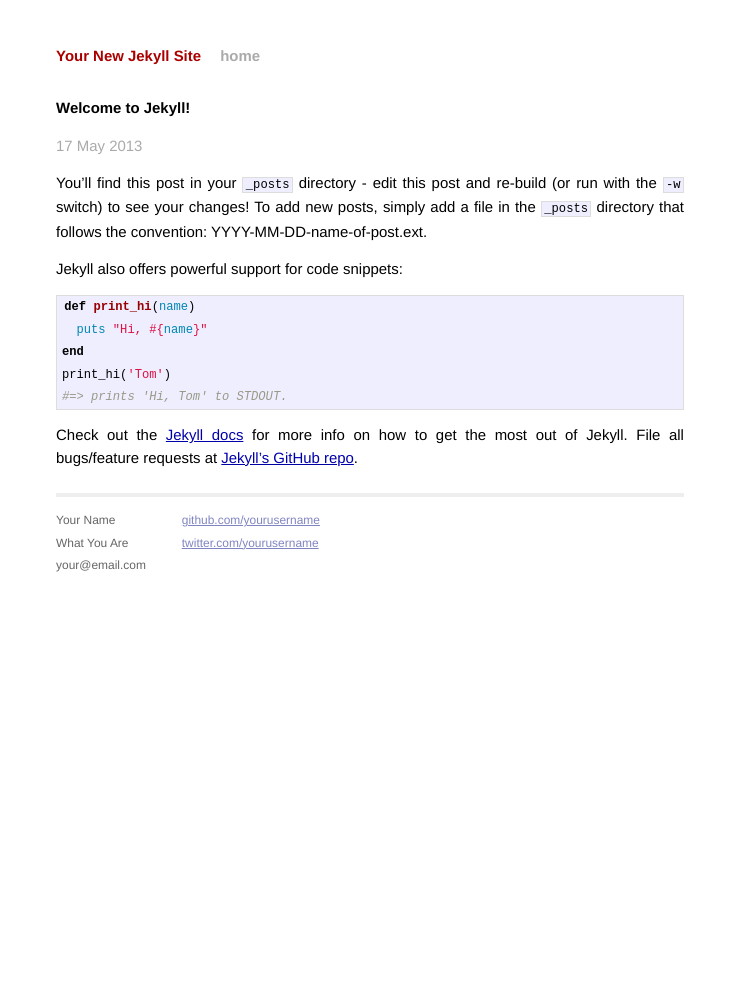
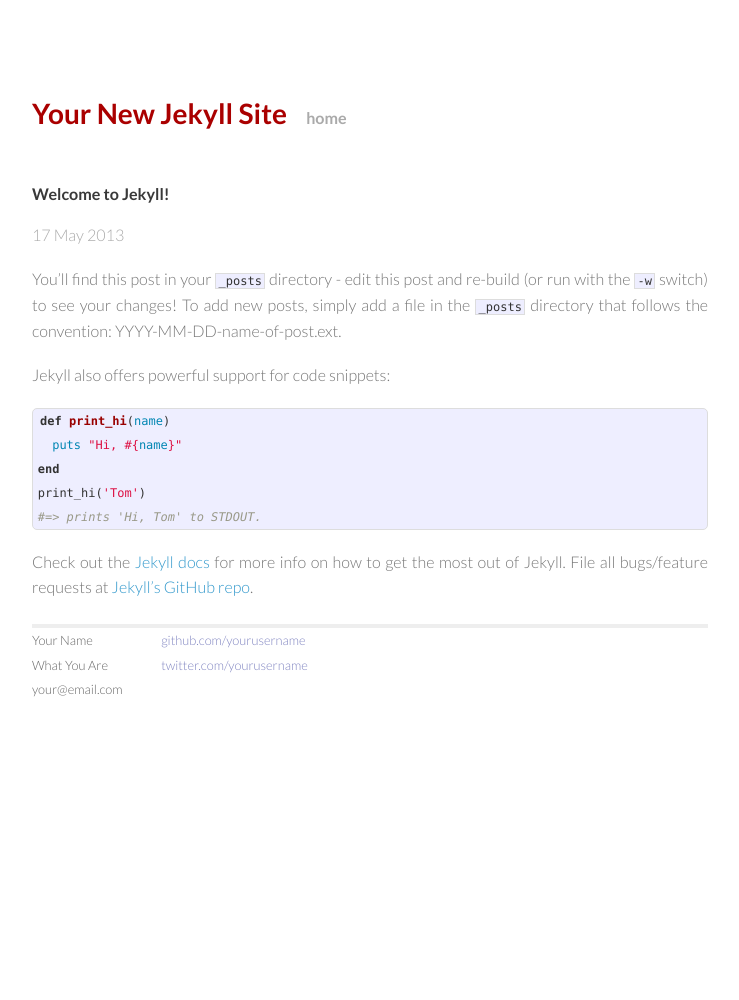
Before and after one commit to mgingras/The-old-mgingras.ca, a Jekyll site: the page built from _posts/2013-05-17-welcome-to-jekyll.md, in a window 1280 px wide. Shown: the whole page, without its empty margins (270-1009 px from the left). Built offline with Jekyll 4.4.1, drawn with Linux system fonts in a browser that asks for light colours; Markdown is read by kramdown in place of the engine named in the settings; before the commit the page ends 945 px from its top, so only the background shows below that.

Commit message:
unified header

```diff
--- a/_config.yml
+++ b/_config.yml
@@ -1,2 +1,15 @@
 name: Your New Jekyll Site
+safe: true
 pygments: true
+lsi: false
+permalink: /:categories/:title
+url: http://magingras.com
+markdown: maruku
+port: 4000
+future: false
+exclude:
+- README.md
+- CNAME
+- params.json
+- Gemfile
+- Gemfile.lock
--- /dev/null
+++ b/_includes/head.html
@@ -0,0 +1,39 @@
+<!-- Meta Tags -->
+<meta charset="utf-8">
+<meta http-equiv="X-UA-Compatible" content="IE=edge,chrome=1">
+<meta name="viewport" content="width=device-width, initial-scale=1, user-scalable=no">
+<meta name="author" content="Martin Gingras">
+<meta name="description" content="An aspiring software developer">
+<meta name="keywords" content="Marti,Gingras,Personal,Resume,">
+
+
+<!-- Apple -->
+<meta name="apple-mobile-web-app-capable" content="yes" />
+<meta name="apple-mobile-web-app-status-bar-style" content="default" />
+<link rel="apple-touch-icon" href="http://www.gravatar.com/avatar/ee5c27a6ceb475fb662ce7ea8029c379.png" />
+
+<title>{{ page.title }}</title>
+<meta name="viewport" content="width=device-width">
+<link rel="icon" type="image/png" href="/img/favicon.png">
+
+
+<!-- syntax highlighting CSS -->
+<link rel="stylesheet" href="/css/syntax.css">
+
+<!-- Custom CSS -->
+<link rel="stylesheet" href="/css/main.css">
+<link rel="stylesheet" href="/css/styles.css">
+
+
+
+
+
+<title>{{ page.title }}</title>
+<!-- <link rel="stylesheet" href="{% if page.root %} /css/pygment_trac.css {% else %} ../css/pygment_trac.css {% endif %}">
+<link rel="stylesheet" href="{% if page.root %} /css/font-awesome.css {% else %} ../css/font-awesome.css {% endif %}">
+<link rel="stylesheet" href="{% if page.root %} /css/styles.css {% else %} ../css/styles.css {% endif %}">
+<script src="{% if page.root %} /js/scale.fix.js {% else %} ../js/scale.fix.js {% endif %}"></script>
+<script src="{% if page.root %} /js/ryanseys.js {% else %} ../js/ryanseys.js {% endif %}"></script> -->
+<!--[if lt IE 9]>
+<script src="//html5shiv.googlecode.com/svn/trunk/html5.js"></script>
+<![endif]-->
--- /dev/null
+++ b/_includes/home.html
@@ -0,0 +1,2 @@
+<h4>Summary</h4>
+  <p>I am currently a Computer Science student at Carleton University aspiring to become a professional software engineer.</p>
--- a/_layouts/default.html
+++ b/_layouts/default.html
@@ -1,17 +1,7 @@
 <!DOCTYPE html>
 <html>
     <head>
-        <meta charset="utf-8">
-        <meta http-equiv="X-UA-Compatible" content="IE=edge,chrome=1">
-        <title>{{ page.title }}</title>
-        <meta name="viewport" content="width=device-width">
-
-        <!-- syntax highlighting CSS -->
-        <link rel="stylesheet" href="/css/syntax.css">
-
-        <!-- Custom CSS -->
-        <link rel="stylesheet" href="/css/main.css">
-
+      {% include head.html %}
     </head>
     <body>
 
--- a/index.html
+++ b/index.html
@@ -3,11 +3,13 @@
 title: Martin Gingras
 ---
 
-<div id="home">
+{% include home.html %}
+
+<!-- <div id="home">
   <h1>Blog Posts</h1>
   <ul class="posts">
     {% for post in site.posts %}
       <li><span>{{ post.date | date_to_string }}</span> &raquo; <a href="{{ post.url }}">{{ post.title }}</a></li>
     {% endfor %}
   </ul>
-</div>
+</div> -->
```
